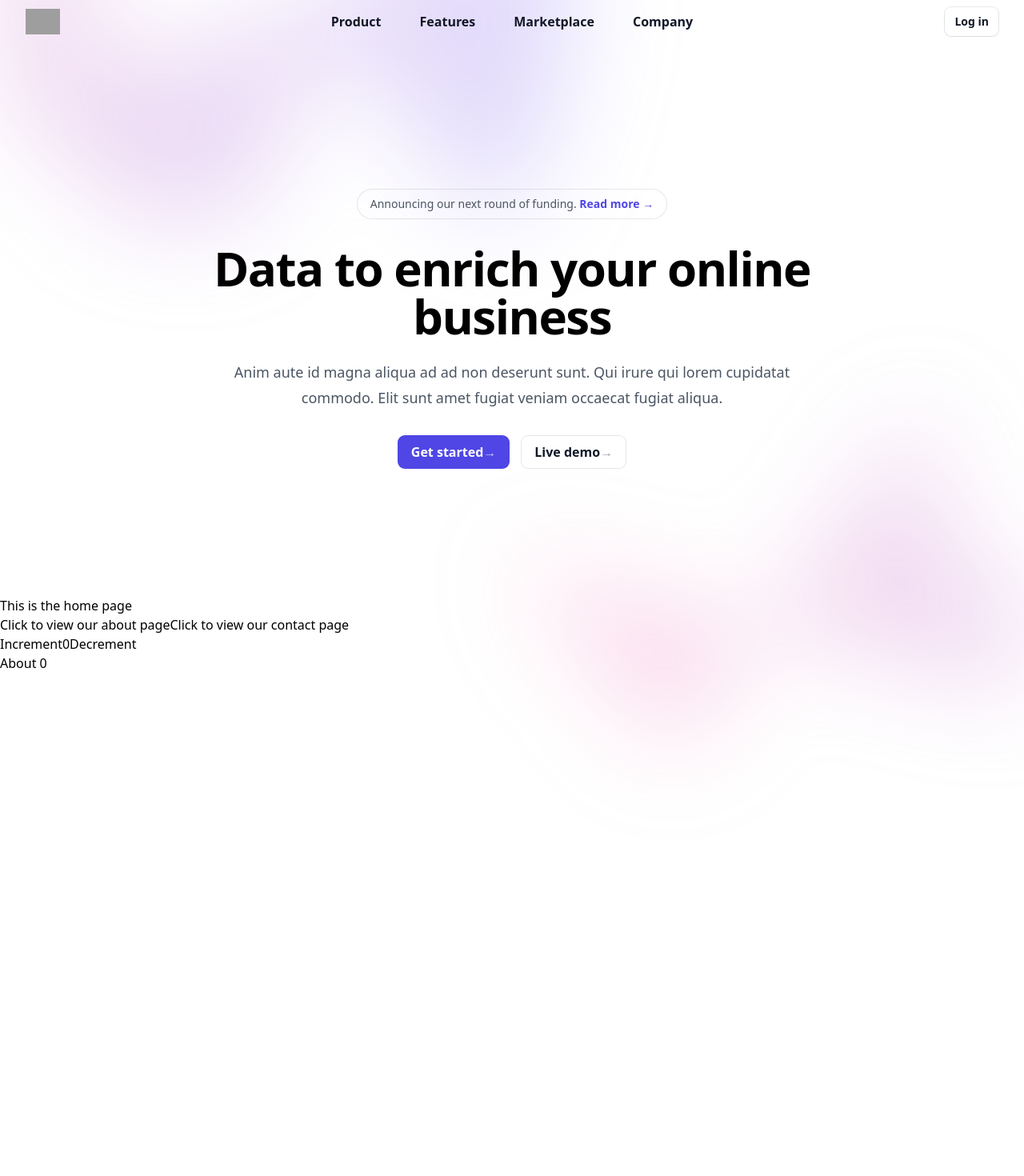
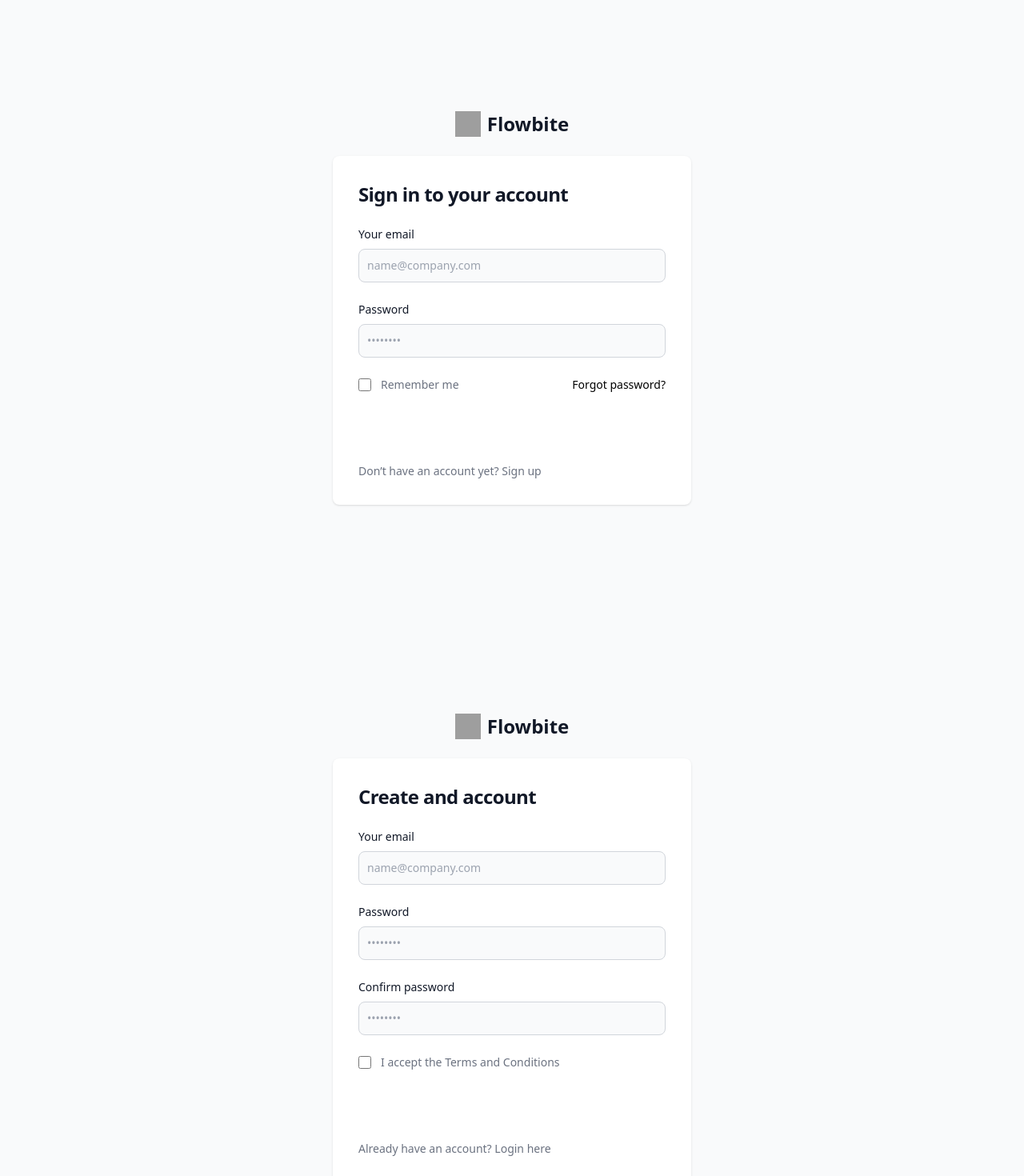
Before and after one commit to palani3/Movie, a React (Vite) app: page / in a window 1280 px wide. Shown: the part 80-1550 px from the top of the page at 80% size. Before the commit the page ends 1023 px from the top, so only its background shows below. Built offline with nearby package versions, Linux system fonts and the light colour scheme; grey boxes are pictures that could not be loaded.

Commit message:
Header Bar Design Done redux login part

```diff
--- a/src/App.jsx
+++ b/src/App.jsx
@@ -4,10 +4,14 @@
 import Home from "./Components/Home";
 import { Routes, Route } from "react-router-dom"
 import Navbar from "./Components/Navbar";
+import Login from "./Components/Auth/Login";
+import Register from "./Components/Auth/Register";
 export default function App() {
   return (
     <div className="App">
       <Navbar/>
+      <Login/>
+      <Register/>
       <Home/>
       <About/>
       {/* <Routes>
--- /dev/null
+++ b/src/Components/Auth/Login.jsx
@@ -0,0 +1,48 @@
+import React from 'react'
+
+export default function Login() {
+  return (
+    <div>
+        <section class="bg-gray-50 dark:bg-gray-900">
+  <div class="flex flex-col items-center justify-center px-6 py-8 mx-auto md:h-screen lg:py-0">
+      <a href="#" class="flex items-center mb-6 text-2xl font-semibold text-gray-900 dark:text-white">
+          <img class="w-8 h-8 mr-2" src="https://flowbite.s3.amazonaws.com/blocks/marketing-ui/logo.svg" alt="logo"/>
+          Flowbite
+      </a>
+      <div class="w-full bg-white rounded-lg shadow dark:border md:mt-0 sm:max-w-md xl:p-0 dark:bg-gray-800 dark:border-gray-700">
+          <div class="p-6 space-y-4 md:space-y-6 sm:p-8">
+              <h1 class="text-xl font-bold leading-tight tracking-tight text-gray-900 md:text-2xl dark:text-white">
+                  Sign in to your account
+              </h1>
+              <form class="space-y-4 md:space-y-6" action="#">
+                  <div>
+                      <label for="email" class="block mb-2 text-sm font-medium text-gray-900 dark:text-white">Your email</label>
+                      <input type="email" name="email" id="email" class="bg-gray-50 border border-gray-300 text-gray-900 sm:text-sm rounded-lg focus:ring-primary-600 focus:border-primary-600 block w-full p-2.5 dark:bg-gray-700 dark:border-gray-600 dark:placeholder-gray-400 dark:text-white dark:focus:ring-blue-500 dark:focus:border-blue-500" placeholder="name@company.com" required=""/>
+                  </div>
+                  <div>
+                      <label for="password" class="block mb-2 text-sm font-medium text-gray-900 dark:text-white">Password</label>
+                      <input type="password" name="password" id="password" placeholder="••••••••" class="bg-gray-50 border border-gray-300 text-gray-900 sm:text-sm rounded-lg focus:ring-primary-600 focus:border-primary-600 block w-full p-2.5 dark:bg-gray-700 dark:border-gray-600 dark:placeholder-gray-400 dark:text-white dark:focus:ring-blue-500 dark:focus:border-blue-500" required=""/>
+                  </div>
+                  <div class="flex items-center justify-between">
+                      <div class="flex items-start">
+                          <div class="flex items-center h-5">
+                            <input id="remember" aria-describedby="remember" type="checkbox" class="w-4 h-4 border border-gray-300 rounded bg-gray-50 focus:ring-3 focus:ring-primary-300 dark:bg-gray-700 dark:border-gray-600 dark:focus:ring-primary-600 dark:ring-offset-gray-800" required=""/>
+                          </div>
+                          <div class="ml-3 text-sm">
+                            <label for="remember" class="text-gray-500 dark:text-gray-300">Remember me</label>
+                          </div>
+                      </div>
+                      <a href="#" class="text-sm font-medium text-primary-600 hover:underline dark:text-primary-500">Forgot password?</a>
+                  </div>
+                  <button type="submit" class="w-full text-white bg-primary-600 hover:bg-primary-700 focus:ring-4 focus:outline-none focus:ring-primary-300 font-medium rounded-lg text-sm px-5 py-2.5 text-center dark:bg-primary-600 dark:hover:bg-primary-700 dark:focus:ring-primary-800">Sign in</button>
+                  <p class="text-sm font-light text-gray-500 dark:text-gray-400">
+                      Don’t have an account yet? <a href="#" class="font-medium text-primary-600 hover:underline dark:text-primary-500">Sign up</a>
+                  </p>
+              </form>
+          </div>
+      </div>
+  </div>
+</section>
+    </div>
+  )
+}
--- /dev/null
+++ b/src/Components/Auth/Register.jsx
@@ -0,0 +1,49 @@
+import React from 'react'
+
+export default function Register() {
+  return (
+    <div>
+        <section class="bg-gray-50 dark:bg-gray-900">
+  <div class="flex flex-col items-center justify-center px-6 py-8 mx-auto md:h-screen lg:py-0">
+      <a href="#" class="flex items-center mb-6 text-2xl font-semibold text-gray-900 dark:text-white">
+          <img class="w-8 h-8 mr-2" src="https://flowbite.s3.amazonaws.com/blocks/marketing-ui/logo.svg" alt="logo"/>
+          Flowbite
+      </a>
+      <div class="w-full bg-white rounded-lg shadow dark:border md:mt-0 sm:max-w-md xl:p-0 dark:bg-gray-800 dark:border-gray-700">
+          <div class="p-6 space-y-4 md:space-y-6 sm:p-8">
+              <h1 class="text-xl font-bold leading-tight tracking-tight text-gray-900 md:text-2xl dark:text-white">
+                  Create and account
+              </h1>
+              <form class="space-y-4 md:space-y-6" action="#">
+                  <div>
+                      <label for="email" class="block mb-2 text-sm font-medium text-gray-900 dark:text-white">Your email</label>
+                      <input type="email" name="email" id="email" class="bg-gray-50 border border-gray-300 text-gray-900 sm:text-sm rounded-lg focus:ring-primary-600 focus:border-primary-600 block w-full p-2.5 dark:bg-gray-700 dark:border-gray-600 dark:placeholder-gray-400 dark:text-white dark:focus:ring-blue-500 dark:focus:border-blue-500" placeholder="name@company.com" required=""/>
+                  </div>
+                  <div>
+                      <label for="password" class="block mb-2 text-sm font-medium text-gray-900 dark:text-white">Password</label>
+                      <input type="password" name="password" id="password" placeholder="••••••••" class="bg-gray-50 border border-gray-300 text-gray-900 sm:text-sm rounded-lg focus:ring-primary-600 focus:border-primary-600 block w-full p-2.5 dark:bg-gray-700 dark:border-gray-600 dark:placeholder-gray-400 dark:text-white dark:focus:ring-blue-500 dark:focus:border-blue-500" required=""/>
+                  </div>
+                  <div>
+                      <label for="confirm-password" class="block mb-2 text-sm font-medium text-gray-900 dark:text-white">Confirm password</label>
+                      <input type="confirm-password" name="confirm-password" id="confirm-password" placeholder="••••••••" class="bg-gray-50 border border-gray-300 text-gray-900 sm:text-sm rounded-lg focus:ring-primary-600 focus:border-primary-600 block w-full p-2.5 dark:bg-gray-700 dark:border-gray-600 dark:placeholder-gray-400 dark:text-white dark:focus:ring-blue-500 dark:focus:border-blue-500" required=""/>
+                  </div>
+                  <div class="flex items-start">
+                      <div class="flex items-center h-5">
+                        <input id="terms" aria-describedby="terms" type="checkbox" class="w-4 h-4 border border-gray-300 rounded bg-gray-50 focus:ring-3 focus:ring-primary-300 dark:bg-gray-700 dark:border-gray-600 dark:focus:ring-primary-600 dark:ring-offset-gray-800" required=""/>
+                      </div>
+                      <div class="ml-3 text-sm">
+                        <label for="terms" class="font-light text-gray-500 dark:text-gray-300">I accept the <a class="font-medium text-primary-600 hover:underline dark:text-primary-500" href="#">Terms and Conditions</a></label>
+                      </div>
+                  </div>
+                  <button type="submit" class="w-full text-white bg-primary-600 hover:bg-primary-700 focus:ring-4 focus:outline-none focus:ring-primary-300 font-medium rounded-lg text-sm px-5 py-2.5 text-center dark:bg-primary-600 dark:hover:bg-primary-700 dark:focus:ring-primary-800">Create an account</button>
+                  <p class="text-sm font-light text-gray-500 dark:text-gray-400">
+                      Already have an account? <a href="#" class="font-medium text-primary-600 hover:underline dark:text-primary-500">Login here</a>
+                  </p>
+              </form>
+          </div>
+      </div>
+  </div>
+</section>
+    </div>
+  )
+}
--- a/src/Components/HeroSection.jsx
+++ b/src/Components/HeroSection.jsx
@@ -4,7 +4,7 @@
   return (
     <div>
         <div class="isolate bg-white">
-  <div class="absolute inset-x-0 top-[-10rem] -z-10 transform-gpu overflow-hidden blur-3xl sm:top-[-20rem]">
+  {/* <div class="absolute inset-x-0 top-[-10rem] -z-10 transform-gpu overflow-hidden blur-3xl sm:top-[-20rem]">
     <svg class="relative left-[calc(50%-11rem)] -z-10 h-[21.1875rem] max-w-none -translate-x-1/2 rotate-[30deg] sm:left-[calc(50%-30rem)] sm:h-[42.375rem]" viewBox="0 0 1155 678" fill="none" xmlns="http://www.w3.org/2000/svg">
       <path fill="url(#45de2b6b-92d5-4d68-a6a0-9b9b2abad533)" fill-opacity=".3" d="M317.219 518.975L203.852 678 0 438.341l317.219 80.634 204.172-286.402c1.307 132.337 45.083 346.658 209.733 145.248C936.936 126.058 882.053-94.234 1031.02 41.331c119.18 108.451 130.68 295.337 121.53 375.223L855 299l21.173 362.054-558.954-142.079z" />
       <defs>
@@ -14,7 +14,7 @@
         </linearGradient>
       </defs>
     </svg>
-  </div>
+  </div> */}
   <div class="px-6 pt-6 lg:px-8">
     <div>
       <nav class="flex h-9 items-center justify-between" aria-label="Global">
@@ -33,7 +33,7 @@
             </svg>
           </button>
         </div>
-        <div class="hidden lg:flex lg:min-w-0 lg:flex-1 lg:justify-center lg:gap-x-12">
+        {/* <div class="hidden lg:flex lg:min-w-0 lg:flex-1 lg:justify-center lg:gap-x-12">
           <a href="#" class="font-semibold text-gray-900 hover:text-gray-900">Product</a>
 
           <a href="#" class="font-semibold text-gray-900 hover:text-gray-900">Features</a>
@@ -44,10 +44,10 @@
         </div>
         <div class="hidden lg:flex lg:min-w-0 lg:flex-1 lg:justify-end">
           <a href="#" class="inline-block rounded-lg px-3 py-1.5 text-sm font-semibold leading-6 text-gray-900 shadow-sm ring-1 ring-gray-900/10 hover:ring-gray-900/20">Log in</a>
-        </div>
+        </div> */}
       </nav>
 
-      <div role="dialog" aria-modal="true">
+      {/* <div role="dialog" aria-modal="true">
         <div focus="true" class="fixed inset-0 z-10 overflow-y-auto bg-white px-6 py-6 lg:hidden">
           <div class="flex h-9 items-center justify-between">
             <div class="flex">
@@ -83,7 +83,7 @@
             </div>
           </div>
         </div>
-      </div>
+      </div> */}
     </div>
   </div>
   <main>
@@ -111,7 +111,7 @@
               </a>
             </div>
           </div>
-          <div class="absolute inset-x-0 top-[calc(100%-13rem)] -z-10 transform-gpu overflow-hidden blur-3xl sm:top-[calc(100%-30rem)]">
+          {/* <div class="absolute inset-x-0 top-[calc(100%-13rem)] -z-10 transform-gpu overflow-hidden blur-3xl sm:top-[calc(100%-30rem)]">
             <svg class="relative left-[calc(50%+3rem)] h-[21.1875rem] max-w-none -translate-x-1/2 sm:left-[calc(50%+36rem)] sm:h-[42.375rem]" viewBox="0 0 1155 678" fill="none" xmlns="http://www.w3.org/2000/svg">
               <path fill="url(#ecb5b0c9-546c-4772-8c71-4d3f06d544bc)" fill-opacity=".3" d="M317.219 518.975L203.852 678 0 438.341l317.219 80.634 204.172-286.402c1.307 132.337 45.083 346.658 209.733 145.248C936.936 126.058 882.053-94.234 1031.02 41.331c119.18 108.451 130.68 295.337 121.53 375.223L855 299l21.173 362.054-558.954-142.079z" />
               <defs>
@@ -121,7 +121,7 @@
                 </linearGradient>
               </defs>
             </svg>
-          </div>
+          </div> */}
         </div>
       </div>
     </div>
--- a/src/Components/Home.jsx
+++ b/src/Components/Home.jsx
@@ -11,7 +11,7 @@
   return (
     <div>
 
-<HeroSection/>
+
     <h1>This is the home page</h1>
     {/* <button class="bg-transparent hover:bg-blue-500 text-blue-700 font-semibold hover:text-white py-2 px-4 border border-blue-500 hover:border-transparent rounded">
   Button
```
